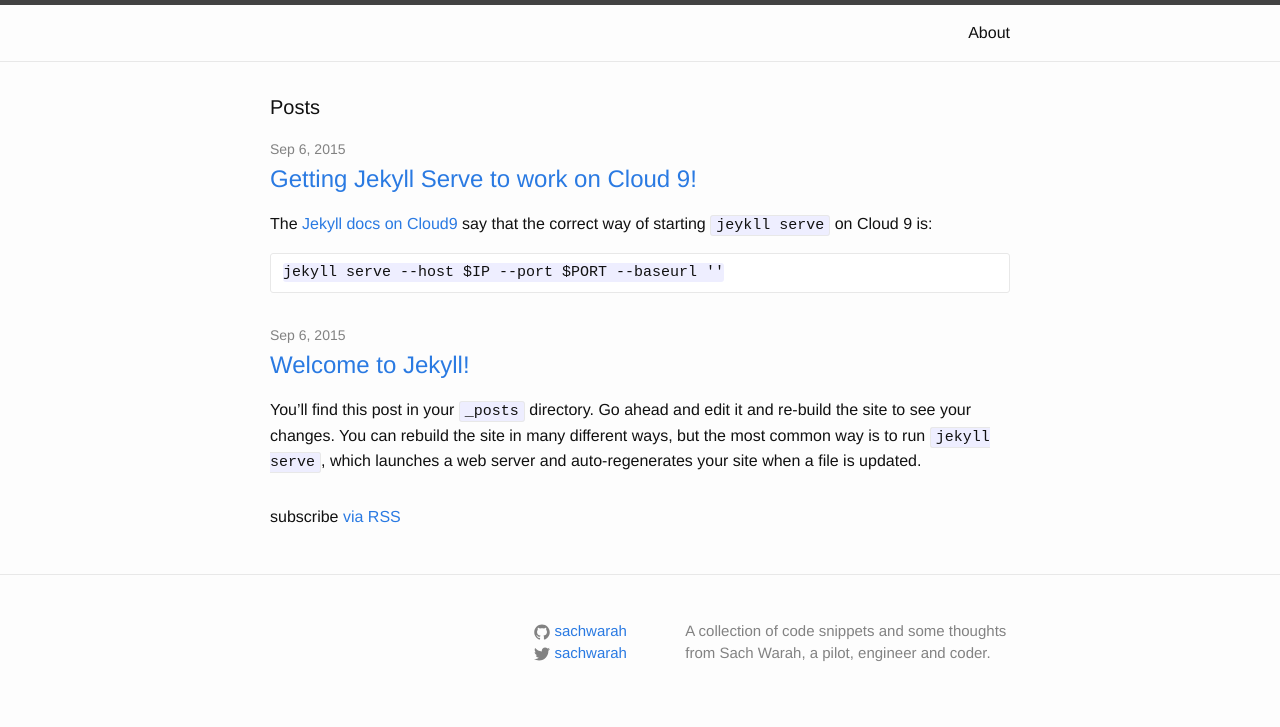
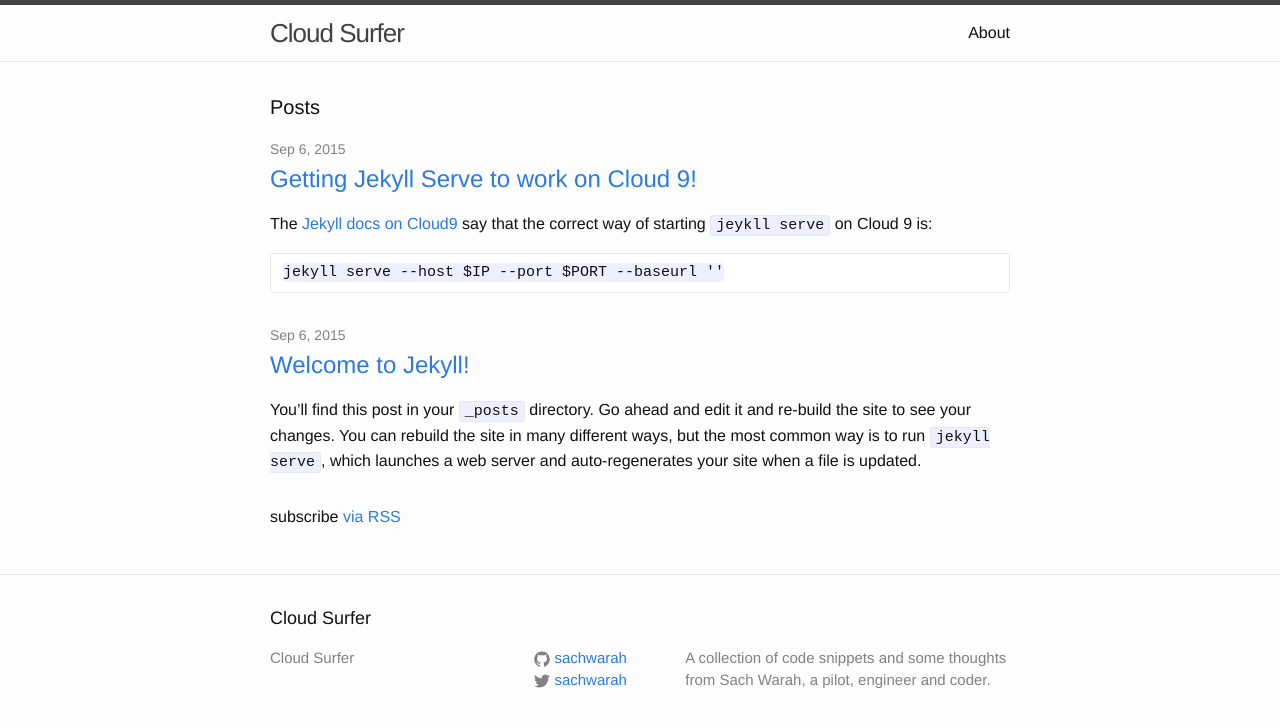
Before and after one commit to sachwarah/sachwarah.github.io, a Jekyll site: the page built from index.html, in a window 1280 px wide. Shown: the top 727 px of the page. Built offline with Jekyll 4.4.1, drawn with Linux system fonts in a browser that asks for light colours.

Commit message:
Puts title back in config

```diff
--- a/_config.yml
+++ b/_config.yml
@@ -1,4 +1,5 @@
 # Site settings
+title: Cloud Surfer
 name: Cloud Surfer
 #email: your-email@domain.com
 description: > # this means to ignore newlines until "baseurl:"
```
